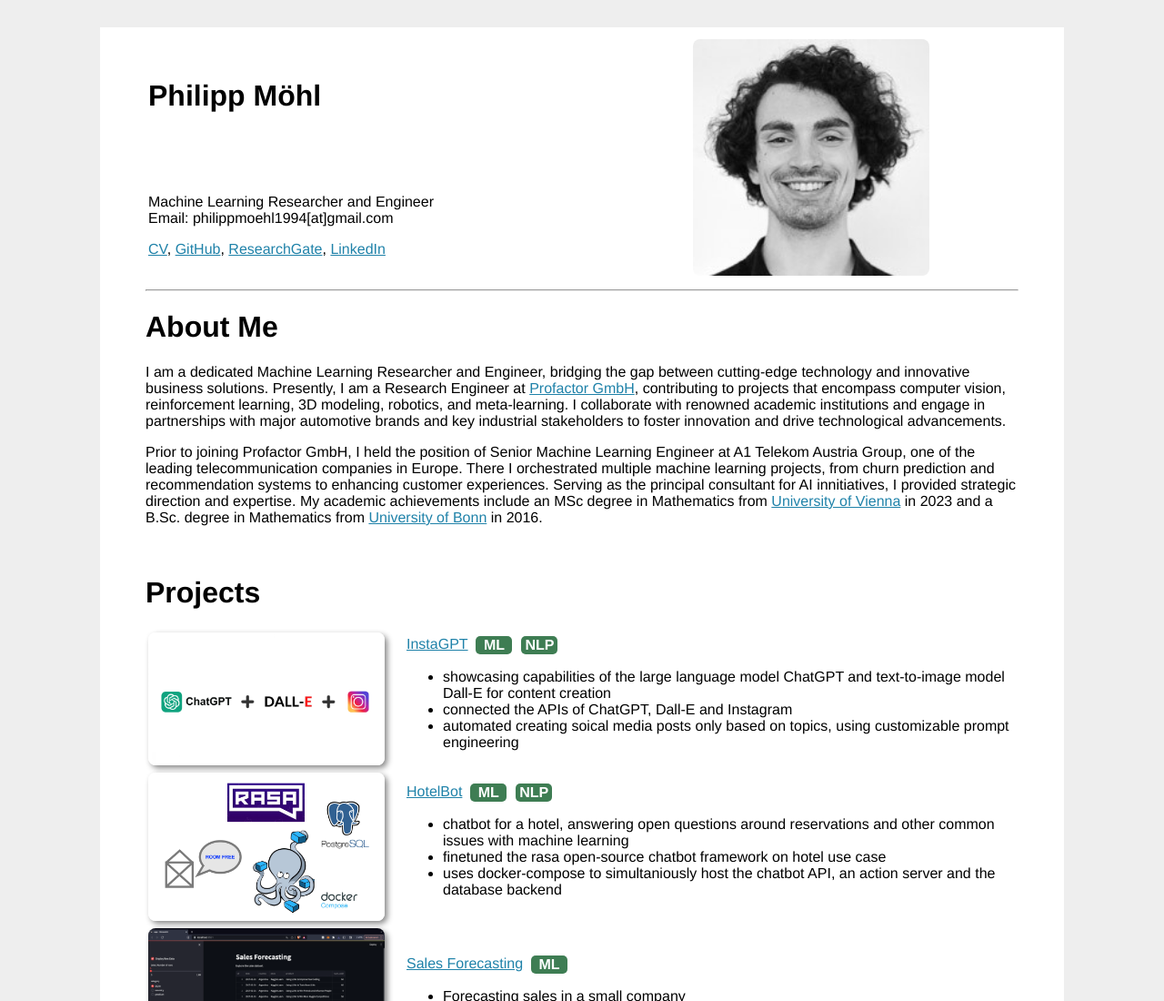
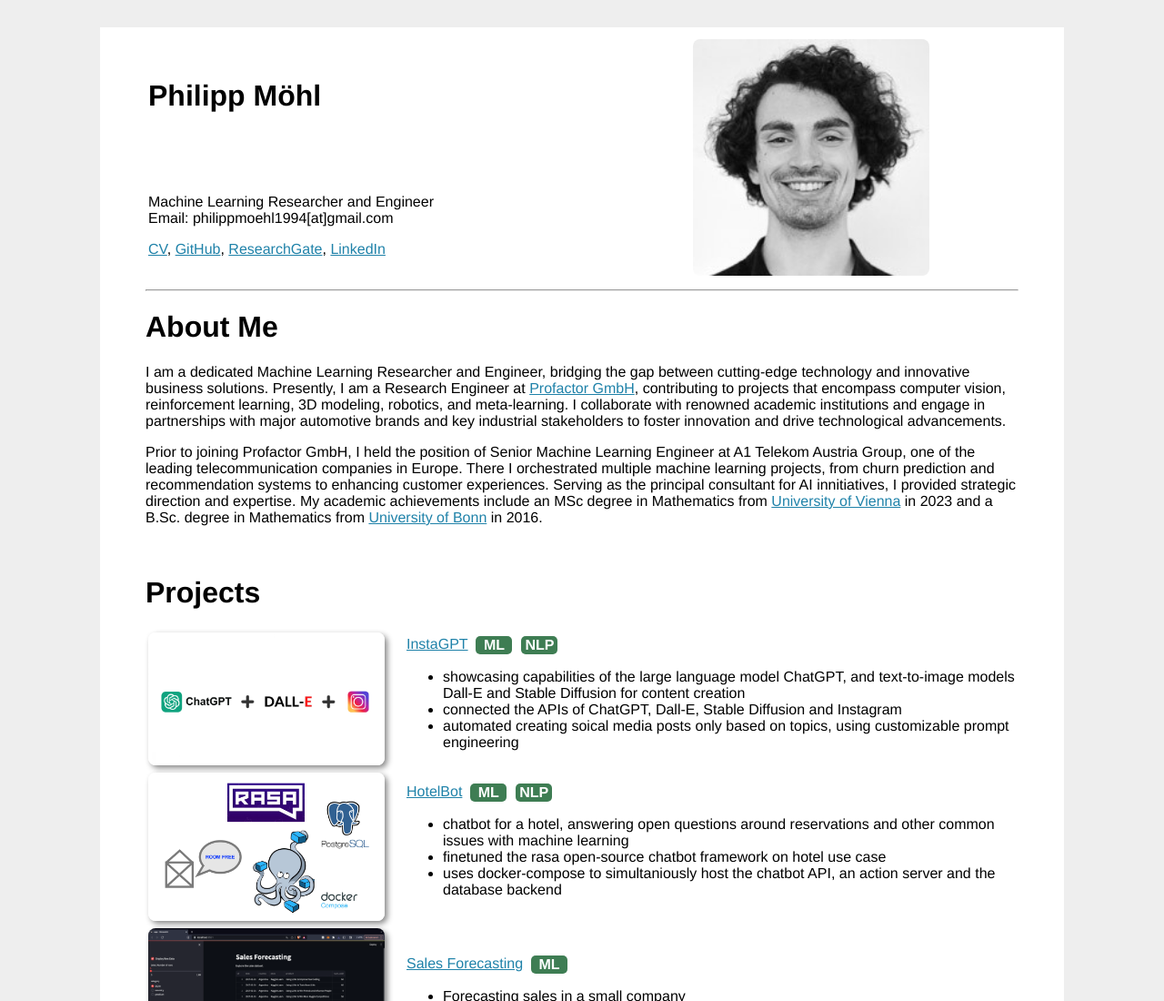
Before and after one commit to philippmoehl/philippmoehl.github.io, a plain HTML site: page index.html in a window 1280 px wide. Shown: the top 1100 px of the page at 91% size. Drawn offline with Linux system fonts and the light colour scheme.

Commit message:
update projects

```diff
--- a/index.html
+++ b/index.html
@@ -57,8 +57,8 @@
 				</div>
 			</div>
 			<ul>
-				<li>showcasing capabilities of the large language model ChatGPT and text-to-image model Dall-E for content creation</li>
-				<li>connected the APIs of ChatGPT, Dall-E and Instagram</li>
+				<li>showcasing capabilities of the large language model ChatGPT, and text-to-image models Dall-E and Stable Diffusion for content creation</li>
+				<li>connected the APIs of ChatGPT, Dall-E, Stable Diffusion and Instagram</li>
 				<li>automated creating soical media posts only based
 					on topics, using customizable prompt engineering</li>
 			</ul>
```
